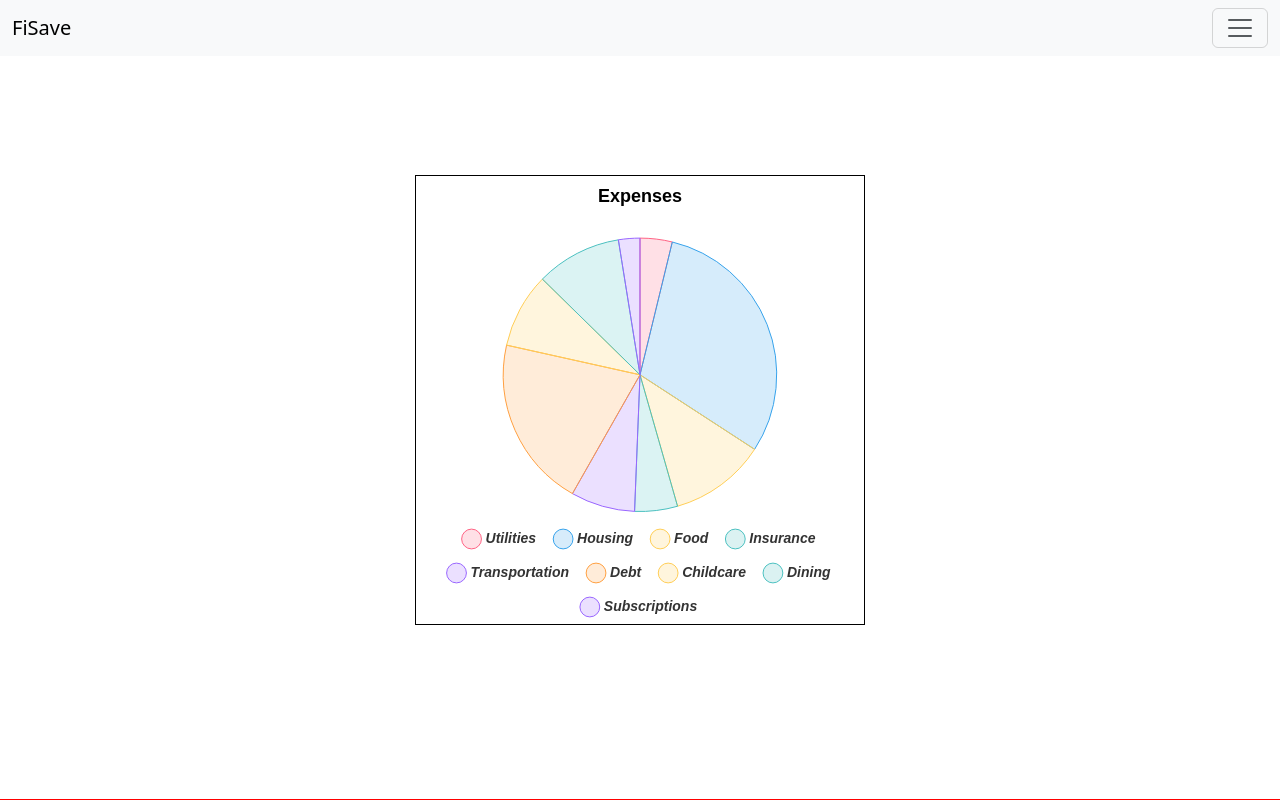
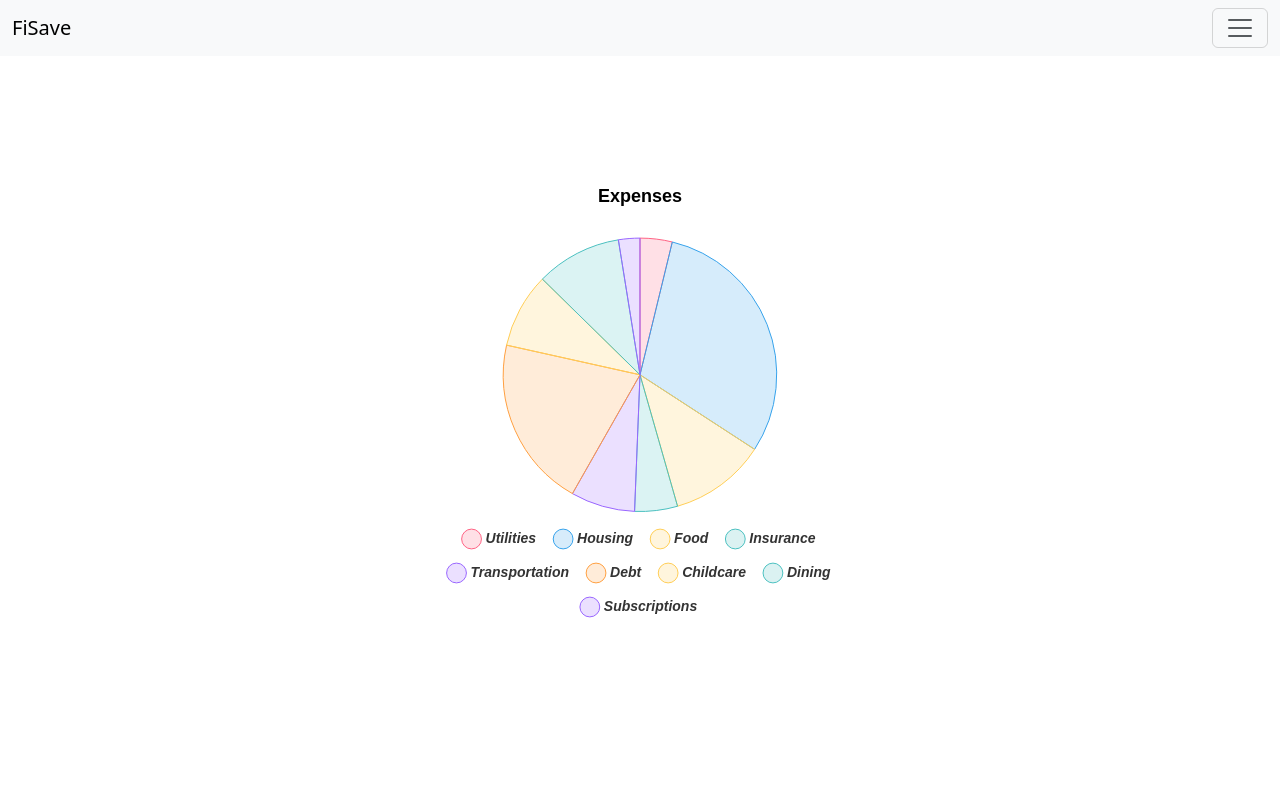
Before and after one commit to JohnArochaDev/Finance-Tracker, a React (Vite) app: page / in a window 1280 px wide. Shown: the top 800 px of the page. Built offline with nearby package versions, Linux system fonts and the light colour scheme.

Commit message:
remoed outlines used for dev

```diff
--- a/src/pages/Home/styles.ts
+++ b/src/pages/Home/styles.ts
@@ -11,17 +11,14 @@ const styles = {
     align-items: center;
     width: 100vw;
     height: 100vh;
-    outline: 1px solid red;
   `,
   pieChartContainer: css`
     width: 35vw;
     height: 35vw;
-    outline: 1px solid black;
   `,
   barChartContainer: css`
     width: 55vw;
     height: auto;
-    outline: 1px solid black;
   `,
 };
 
```
